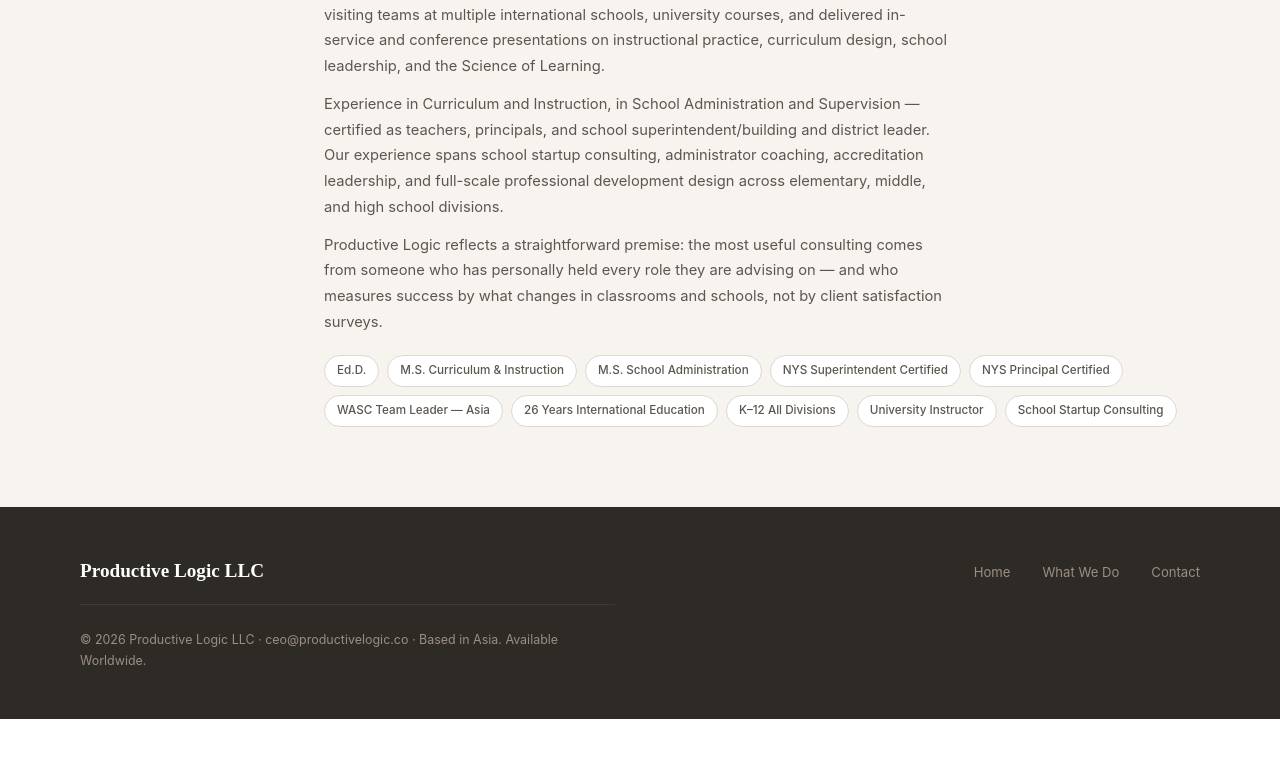
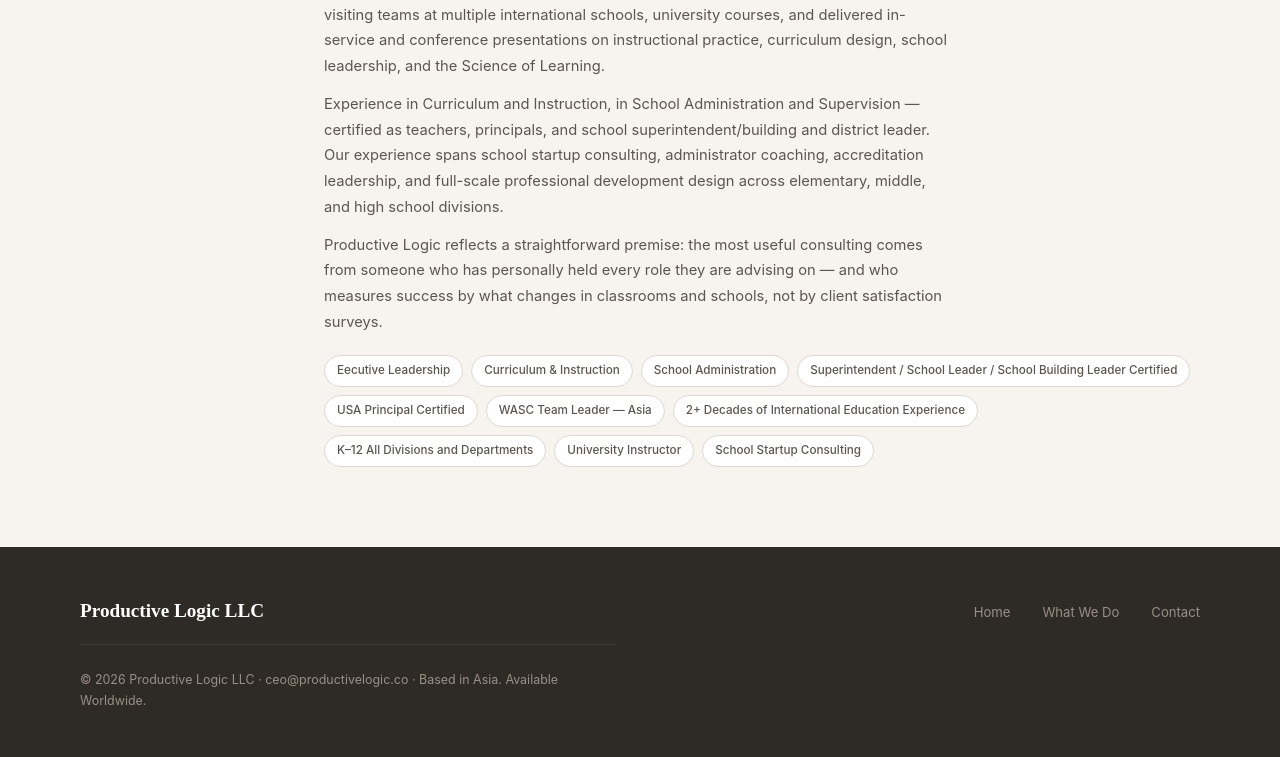
Before and after one commit to doc-png-droid/productivelogic-site, a plain HTML site: page contact.html in a window 1280 px wide. Shown: the part 1709-2466 px from the top of the page. Before the commit the page ends 2428 px from the top, so only its background shows below. Drawn offline with Linux system fonts and the light colour scheme; files whose address does not match are found by name.

Commit message:
Update contact.html

```diff
--- a/contact.html
+++ b/contact.html
@@ -582,14 +582,14 @@
           </p>
 
           <div class="credential-pills">
-            <span class="pill">Ed.D.</span>
-            <span class="pill">M.S. Curriculum &amp; Instruction</span>
-            <span class="pill">M.S. School Administration</span>
-            <span class="pill">NYS Superintendent Certified</span>
-            <span class="pill">NYS Principal Certified</span>
+            <span class="pill">Eecutive Leadership</span>
+            <span class="pill">Curriculum &amp; Instruction</span>
+            <span class="pill">School Administration</span>
+            <span class="pill">Superintendent / School Leader / School Building Leader Certified</span>
+            <span class="pill">USA Principal Certified</span>
             <span class="pill">WASC Team Leader — Asia</span>
-            <span class="pill">26 Years International Education</span>
-            <span class="pill">K–12 All Divisions</span>
+            <span class="pill">2+ Decades of International Education Experience</span>
+            <span class="pill">K–12 All Divisions and Departments</span>
             <span class="pill">University Instructor</span>
             <span class="pill">School Startup Consulting</span>
           </div>
```
